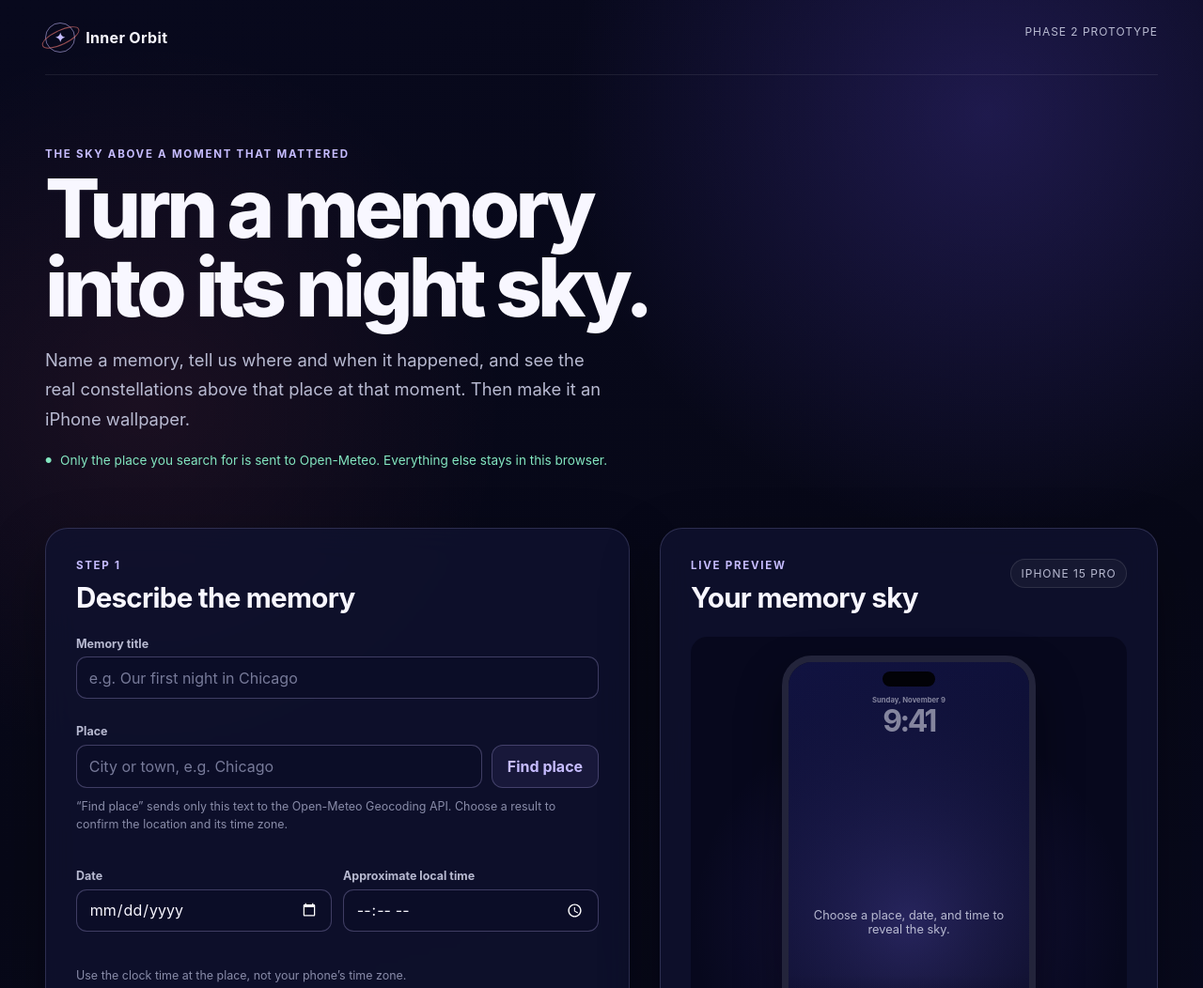
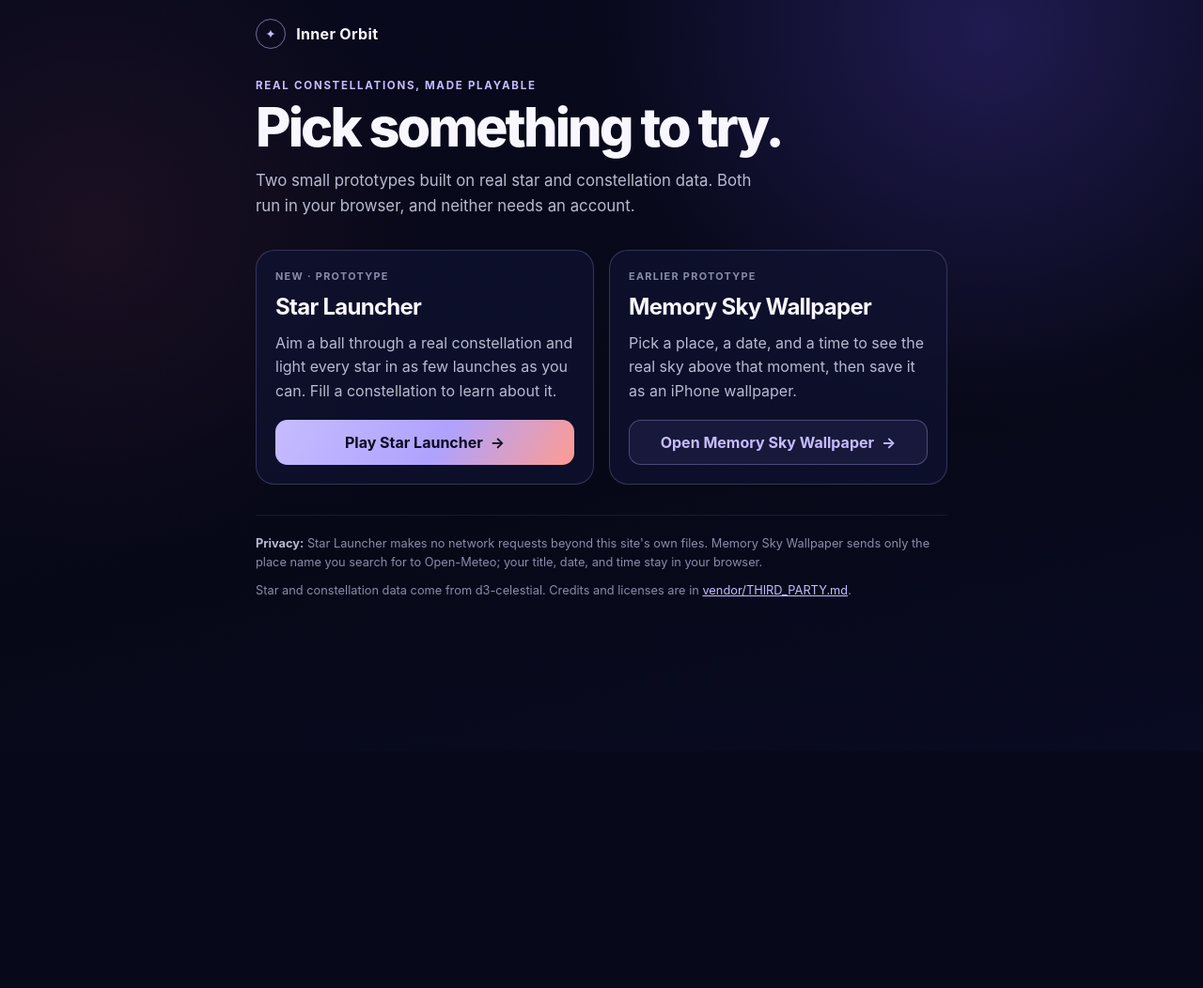
Before and after one commit to annascho239/project5, a plain HTML site: page index.html in a window 1280 px wide. Shown: the top 1052 px of the page at 94% size. After the commit the page ends 800 px from the top, so only its background shows below. Drawn offline with Linux system fonts and the light colour scheme.

Commit message:
Add a landing page; move the wallpaper maker to wallpaper.html
The front page now offers Star Launcher (play.html) and Memory Sky Wallpaper
(wallpaper.html), with a privacy note and credits link. The game links back
to the front page and the wallpaper maker's logo links home. Adds a front-page
test suite and points the wallpaper tests at the new path.

Co-Authored-By: Claude Sonnet 5.5 <noreply@anthropic.com>

```diff
--- /dev/null
+++ b/home.css
@@ -0,0 +1,185 @@
+:root {
+  color-scheme: dark;
+  --ink: #f8f7ff;
+  --muted: #b8bad1;
+  --faint: #898ca9;
+  --night: #07081a;
+  --panel: rgba(16, 18, 48, 0.78);
+  --border: rgba(190, 187, 255, 0.22);
+  --violet-bright: #c6bcff;
+  --focus: #f8d56b;
+  font-family: ui-sans-serif, -apple-system, BlinkMacSystemFont, "Segoe UI", sans-serif;
+}
+
+* {
+  box-sizing: border-box;
+}
+
+html,
+body {
+  margin: 0;
+  background: var(--night);
+  color: var(--ink);
+}
+
+body {
+  min-height: 100dvh;
+  background:
+    radial-gradient(circle at 82% 4%, rgba(112, 86, 255, 0.24), transparent 26rem),
+    radial-gradient(circle at 8% 30%, rgba(255, 101, 117, 0.08), transparent 22rem),
+    linear-gradient(165deg, #08091d, #070817 60%, #090b23);
+}
+
+:focus-visible {
+  outline: 3px solid var(--focus);
+  outline-offset: 3px;
+}
+
+h1,
+h2,
+p,
+ul {
+  margin: 0;
+  padding: 0;
+}
+
+.home {
+  display: grid;
+  gap: 2rem;
+  width: min(100% - 2rem, 46rem);
+  min-height: 100dvh;
+  margin-inline: auto;
+  padding-block: max(1.25rem, env(safe-area-inset-top)) max(1.5rem, env(safe-area-inset-bottom));
+  align-content: start;
+}
+
+.home-header {
+  display: flex;
+  gap: 0.7rem;
+  align-items: center;
+}
+
+.brand-mark {
+  display: grid;
+  width: 2rem;
+  height: 2rem;
+  place-items: center;
+  border: 1px solid rgba(198, 188, 255, 0.55);
+  border-radius: 50%;
+  color: var(--violet-bright);
+  font-size: 0.85rem;
+}
+
+.brand {
+  font-weight: 720;
+  letter-spacing: 0.02em;
+}
+
+.eyebrow {
+  margin-bottom: 0.55rem;
+  color: var(--violet-bright);
+  font-size: 0.72rem;
+  font-weight: 750;
+  letter-spacing: 0.15em;
+  text-transform: uppercase;
+}
+
+h1 {
+  margin-bottom: 0.9rem;
+  font-size: clamp(2.2rem, 9vw, 3.6rem);
+  font-weight: 760;
+  letter-spacing: -0.05em;
+  line-height: 1;
+}
+
+.lede {
+  max-width: 34rem;
+  color: var(--muted);
+  font-size: 1.05rem;
+  line-height: 1.65;
+}
+
+.cards {
+  display: grid;
+  gap: 1rem;
+  list-style: none;
+}
+
+@media (min-width: 40rem) {
+  .cards {
+    grid-template-columns: repeat(2, minmax(0, 1fr));
+  }
+}
+
+.card {
+  display: grid;
+  gap: 0.7rem;
+  align-content: start;
+  border: 1px solid var(--border);
+  border-radius: 1.25rem;
+  padding: 1.25rem;
+  background: var(--panel);
+}
+
+.tag {
+  color: var(--faint);
+  font-size: 0.68rem;
+  font-weight: 700;
+  letter-spacing: 0.12em;
+  text-transform: uppercase;
+}
+
+h2 {
+  font-size: 1.5rem;
+  letter-spacing: -0.03em;
+}
+
+.card p:not(.tag) {
+  color: var(--muted);
+  line-height: 1.6;
+}
+
+.card-link {
+  display: inline-flex;
+  gap: 0.5rem;
+  align-items: center;
+  justify-content: center;
+  min-height: 3rem;
+  margin-top: 0.4rem;
+  border: 1px solid rgba(198, 188, 255, 0.3);
+  border-radius: 0.8rem;
+  padding: 0.7rem 1rem;
+  color: var(--violet-bright);
+  background: rgba(156, 140, 255, 0.08);
+  font-weight: 720;
+  text-align: center;
+  text-decoration: none;
+}
+
+.card-link-primary {
+  border: 0;
+  color: #0a0b20;
+  background: linear-gradient(120deg, var(--violet-bright), #afa2ff 55%, #ff9b91);
+}
+
+.card-link:hover {
+  filter: brightness(1.1);
+}
+
+.home-footer {
+  display: grid;
+  gap: 0.6rem;
+  border-top: 1px solid rgba(255, 255, 255, 0.08);
+  padding-top: 1.25rem;
+  color: var(--faint);
+  font-size: 0.8rem;
+  line-height: 1.6;
+}
+
+.home-footer strong {
+  color: var(--muted);
+}
+
+.home-footer a {
+  color: var(--violet-bright);
+}
--- a/index.html
+++ b/index.html
@@ -2,175 +2,57 @@
 <html lang="en">
   <head>
     <meta charset="utf-8">
-    <meta name="viewport" content="width=device-width, initial-scale=1">
-    <meta name="theme-color" content="#090b24">
-    <title>Inner Orbit — Memory sky wallpaper maker</title>
-    <link rel="stylesheet" href="styles.css">
-    <script src="vendor/d3/d3.v3.5.17.min.js"></script>
-    <script src="vendor/d3-celestial/celestial.min.js"></script>
-    <script src="vendor/luxon.min.js"></script>
-    <script src="app.js" defer></script>
+    <meta name="viewport" content="width=device-width, initial-scale=1, viewport-fit=cover">
+    <meta name="theme-color" content="#07081a">
+    <title>Inner Orbit — Star Launcher and Memory Sky</title>
+    <link rel="stylesheet" href="home.css">
   </head>
-  <body data-mood="calm">
-    <header class="site-header">
-      <a class="brand" href="#main-content" aria-label="Inner Orbit home">
-        <span class="brand-mark" aria-hidden="true">
-          <span class="brand-star">✦</span>
-        </span>
-        <span>Inner Orbit</span>
-      </a>
-      <p class="phase-label">Phase 2 prototype</p>
-    </header>
+  <body>
+    <main class="home">
+      <header class="home-header">
+        <span class="brand-mark" aria-hidden="true">✦</span>
+        <p class="brand">Inner Orbit</p>
+      </header>
 
-    <main id="main-content" class="app-shell">
-      <section class="intro" aria-labelledby="page-title">
-        <p class="eyebrow">The sky above a moment that mattered</p>
-        <h1 id="page-title">Turn a memory into its night sky.</h1>
-        <p class="intro-copy">
-          Name a memory, tell us where and when it happened, and see the real
-          constellations above that place at that moment. Then make it an iPhone wallpaper.
-        </p>
-        <p class="privacy-note">
-          <span aria-hidden="true">●</span> Only the place you search for is sent to Open-Meteo. Everything else stays in this browser.
+      <section class="intro" aria-labelledby="home-title">
+        <p class="eyebrow">Real constellations, made playable</p>
+        <h1 id="home-title">Pick something to try.</h1>
+        <p class="lede">
+          Two small prototypes built on real star and constellation data. Both run in your browser, and neither needs an account.
         </p>
       </section>
 
-      <div class="workspace">
-        <section class="panel creator-panel" aria-labelledby="creator-title">
-          <div class="section-heading">
-            <div>
-              <p class="step-label">Step 1</p>
-              <h2 id="creator-title">Describe the memory</h2>
-            </div>
-          </div>
+      <ul class="cards">
+        <li class="card">
+          <p class="tag">New · prototype</p>
+          <h2>Star Launcher</h2>
+          <p>
+            Aim a ball through a real constellation and light every star in as few launches as you can.
+            Fill a constellation to learn about it.
+          </p>
+          <a class="card-link card-link-primary" href="play.html">Play Star Launcher <span aria-hidden="true">→</span></a>
+        </li>
 
-          <form id="memory-form" novalidate>
-            <div class="field">
-              <label for="memory-title">Memory title</label>
-              <input id="memory-title" name="memory-title" type="text" maxlength="60"
-                autocomplete="off" placeholder="e.g. Our first night in Chicago"
-                aria-describedby="memory-title-error" required>
-              <p id="memory-title-error" class="field-error"></p>
-            </div>
+        <li class="card">
+          <p class="tag">Earlier prototype</p>
+          <h2>Memory Sky Wallpaper</h2>
+          <p>
+            Pick a place, a date, and a time to see the real sky above that moment, then save it as an iPhone wallpaper.
+          </p>
+          <a class="card-link" href="wallpaper.html">Open Memory Sky Wallpaper <span aria-hidden="true">→</span></a>
+        </li>
+      </ul>
 
-            <div class="field">
-              <label for="place-query">Place</label>
-              <div class="place-row">
-                <input id="place-query" name="place-query" type="text" maxlength="80"
-                  autocomplete="off" placeholder="City or town, e.g. Chicago"
-                  aria-describedby="place-help place-error" required>
-                <button id="place-search" class="button button-secondary" type="button">Find place</button>
-              </div>
-              <p id="place-help" class="field-help">
-                “Find place” sends only this text to the Open-Meteo Geocoding API. Choose a result to confirm the location and its time zone.
-              </p>
-              <p id="place-status" class="status-message" role="status" aria-live="polite"></p>
-              <p id="place-error" class="field-error"></p>
-            </div>
-
-            <fieldset id="place-results" class="choice-fieldset" hidden>
-              <legend>Choose the place you meant</legend>
-              <div id="place-options" class="choice-list"></div>
-            </fieldset>
-
-            <div class="datetime-row">
-              <div class="field">
-                <label for="local-date">Date</label>
-                <input id="local-date" name="local-date" type="date" min="1900-01-01" max="2100-12-31"
-                  aria-describedby="local-date-error" required>
-                <p id="local-date-error" class="field-error"></p>
-              </div>
-              <div class="field">
-                <label for="local-time">Approximate local time</label>
-                <input id="local-time" name="local-time" type="time"
-                  aria-describedby="local-time-help local-time-error" required>
-                <p id="local-time-error" class="field-error"></p>
-              </div>
-            </div>
-            <p id="local-time-help" class="field-help">
-              Use the clock time at the place, not your phone’s time zone.
-            </p>
-
-            <fieldset id="time-choice" class="choice-fieldset" hidden>
-              <legend>That clock time happened twice</legend>
-              <p id="time-choice-help" class="field-help">Clocks moved back that day. Choose which one you remember.</p>
-              <div id="time-choice-options" class="choice-list"></div>
-            </fieldset>
-
-            <fieldset class="mood-fieldset">
-              <legend>
-                <span class="step-label">Step 2</span>
-                Choose the atmosphere
-              </legend>
-              <div class="mood-options">
-                <label class="mood-card">
-                  <input type="radio" name="mood" value="calm" checked>
-                  <span class="mood-visual calm-visual" aria-hidden="true"></span>
-                  <span class="mood-copy">
-                    <strong>Calm</strong>
-                    <small>Soft glow · deep blue</small>
-                  </span>
-                </label>
-
-                <label class="mood-card">
-                  <input type="radio" name="mood" value="energized">
-                  <span class="mood-visual energized-visual" aria-hidden="true"></span>
-                  <span class="mood-copy">
-                    <strong>Energized</strong>
-                    <small>Bright pulse · warm coral</small>
-                  </span>
-                </label>
-              </div>
-            </fieldset>
-
-            <button id="submit-button" class="button button-primary" type="submit">
-              Create iPhone wallpaper
-              <span aria-hidden="true">↗</span>
-            </button>
-          </form>
-        </section>
-
-        <section class="panel preview-panel" aria-labelledby="preview-title">
-          <div class="section-heading preview-heading">
-            <div>
-              <p class="step-label">Live preview</p>
-              <h2 id="preview-title">Your memory sky</h2>
-            </div>
-            <span class="device-label">iPhone 15 Pro</span>
-          </div>
-
-          <div class="phone-stage">
-            <div class="phone-frame" data-ready="false">
-              <div class="dynamic-island"></div>
-              <canvas id="preview-canvas" role="img" aria-label="Wallpaper preview appears after you choose a place, date, and time.">
-                Wallpaper preview. The text summary below describes the current design.
-              </canvas>
-              <p id="sky-placeholder" class="sky-placeholder">Choose a place, date, and time to reveal the sky.</p>
-              <div class="lock-screen-overlay" aria-hidden="true">
-                <p class="lock-date">Sunday, November 9</p>
-                <p class="lock-time">9:41</p>
-              </div>
-            </div>
-          </div>
-          <!-- d3-celestial draws here off-screen; the composition canvas is the visible output. -->
-          <div id="sky-map" aria-hidden="true"></div>
-
-          <p id="result-summary" class="result-summary">
-            No memory sky yet. Add a title, place, date, and time.
-          </p>
-          <p id="app-status" class="status-message" role="status" aria-live="polite"></p>
-        </section>
-      </div>
+      <footer class="home-footer">
+        <p>
+          <strong>Privacy:</strong> Star Launcher makes no network requests beyond this site's own files.
+          Memory Sky Wallpaper sends only the place name you search for to Open-Meteo; your title, date, and time stay in your browser.
+        </p>
+        <p>
+          Star and constellation data come from d3-celestial. Credits and licenses are in
+          <a href="vendor/THIRD_PARTY.md">vendor/THIRD_PARTY.md</a>.
+        </p>
+      </footer>
     </main>
-
-    <footer>
-      <p>
-        Place search by <a href="https://open-meteo.com/en/docs/geocoding-api">Open-Meteo Geocoding</a>
-        (data from <a href="https://www.geonames.org/">GeoNames</a>, CC BY 4.0).
-        Sky drawn with d3-celestial; star and constellation data credits are in
-        <a href="vendor/THIRD_PARTY.md">vendor/THIRD_PARTY.md</a>.
-        The map is an astronomical interpretation, not a photograph.
-      </p>
-    </footer>
   </body>
 </html>
```
Also changed, not shown: game.css (+14 -0 lines), play.html (+1 -0 lines), tests/checkpoint2.html (+1 -1 lines), tests/checkpoint3.html (+1 -1 lines), tests/home.html (added, +106 -0 lines), wallpaper.html (added, +176 -0 lines).
